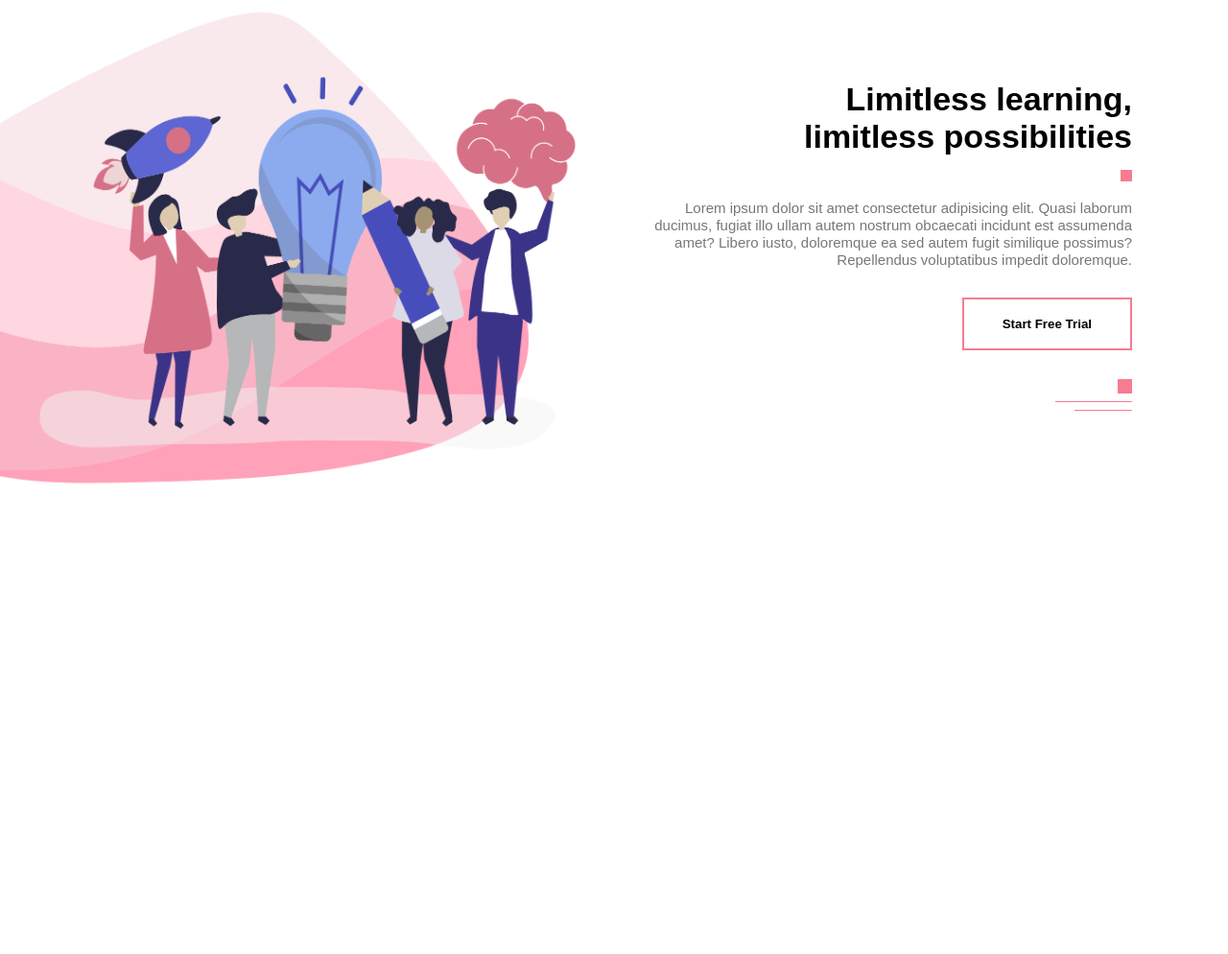
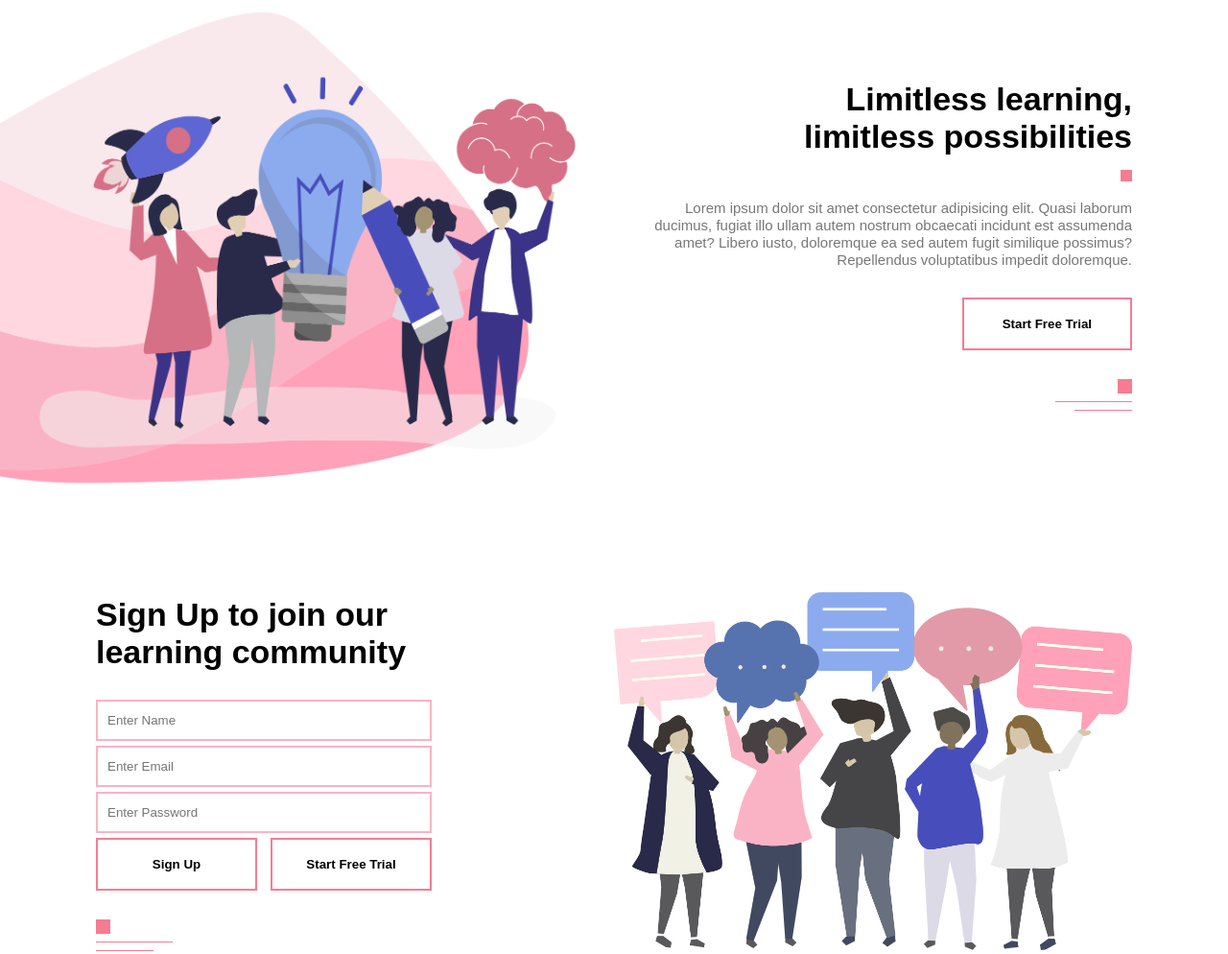
Before and after one commit to masrufjaman/Online-Learning-Management-System, a PHP site: page / in a window 1280 px wide. Shown: the part 2592-3586 px from the top of the page at 96% size. Before the commit the page ends 3096 px from the top, so only its background shows below. Run offline with PHP 8.4, Linux system fonts and the light colour scheme.

Commit message:
added CONTACT

```diff
--- a/assets/css/style.css
+++ b/assets/css/style.css
@@ -202,3 +202,39 @@ nav ul li a {
 #offer button {
   margin: 30px 0;
 }
+
+/* CONTACT Section */
+.contact-row {
+  display: flex;
+  align-items: center;
+  flex-wrap: wrap;
+}
+.contact-left-col,
+.contact-right-col {
+  flex-basis: 50%;
+}
+.contact-right-col img {
+  width: 100%;
+}
+form {
+  max-width: 350px;
+  margin: 30px 0;
+}
+form input {
+  width: 100%;
+  padding: 12px 10px;
+  margin-bottom: 5px;
+  outline: none;
+  box-shadow: none;
+  box-sizing: border-box;
+  border: 2px solid #fab3c4;
+}
+.btn-box {
+  width: 100%;
+  display: flex;
+  justify-content: space-between;
+}
+.btn-box button {
+  flex-basis: 48%;
+  padding: 18px 0;
+}
--- a/index.php
+++ b/index.php
@@ -10,7 +10,7 @@
 </head>
 
 <body>
-    <!-- Header Section Start -->
+    <!-- Header Start -->
     <section id="header">
         <div class="container">
             <img src="/assets/img/logo.png" alt="logo" class="logo" />
@@ -50,7 +50,7 @@
     <!-- Navbar menu image -->
     <img src="./assets/img/menu.png" alt="Menu" id="menuBtn" />
     <!-- Side Navbar End -->
-    <!-- Header Section End -->
+    <!-- Header End -->
 
     <!-- ABOUT US Start -->
     <section id="about">
@@ -88,7 +88,7 @@
     </section>
     <!-- ABOUT US End -->
 
-    <!-- Features Start -->
+    <!-- FEATURES Start -->
     <section id="features">
         <div class="feature-row">
             <div class="feature-col">
@@ -122,7 +122,7 @@
             <button class="common-btn">Start Free Trial</button>
         </div>
     </section>
-    <!-- Features End -->
+    <!-- FEATURES End -->
 
     <!-- COURSES Strat -->
     <section id="courses">
@@ -185,6 +185,36 @@
     </section>
     <!-- OFFER End -->
 
+    <!-- CONTACT Start -->
+    <section id="contact">
+        <div class="container contact-row">
+            <div class="contact-left-col">
+                <h1>Sign Up to join our<br />learning community</h1>
+                <!-- TODO: Validate this form -->
+                <form action="">
+                    <input type="text" placeholder="Enter Name" />
+                    <input type="email" placeholder="Enter Email" />
+                    <input type="password" placeholder="Enter Password" />
+                    <div class="btn-box">
+                        <!-- 2 common button -->
+                        <button class="common-btn">Sign Up</button>
+                        <button class="common-btn">Start Free Trial</button>
+                    </div>
+                </form>
+                <!-- 2line & a box -->
+                <div class="line">
+                    <span class="line-1"></span><br />
+                    <span class="line-2"></span><br />
+                    <span class="line-3"></span>
+                </div>
+            </div>
+            <div class="contact-right-col">
+                <img src="./assets/img/contact.png" alt="" />
+            </div>
+        </div>
+    </section>
+    <!-- CONTACT End -->
+
     <!-- JS Link -->
     <script src="./assets/js/main.js"></script>
 </body>
```
